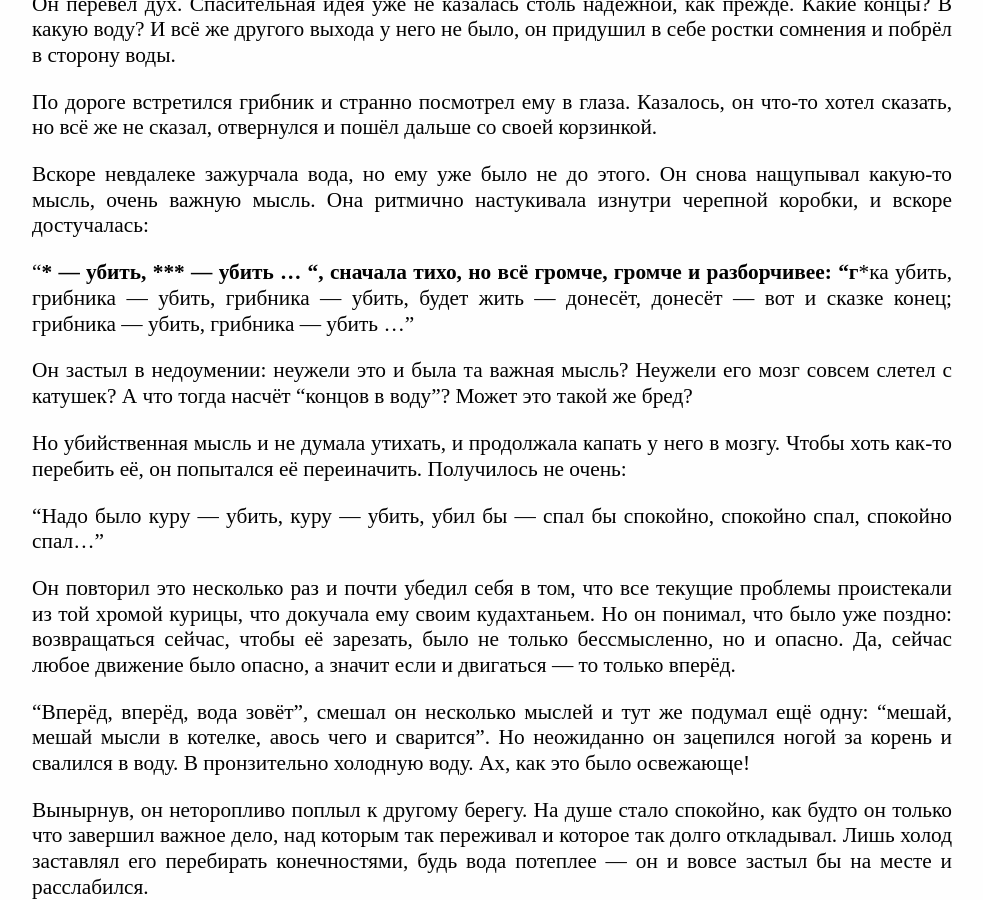
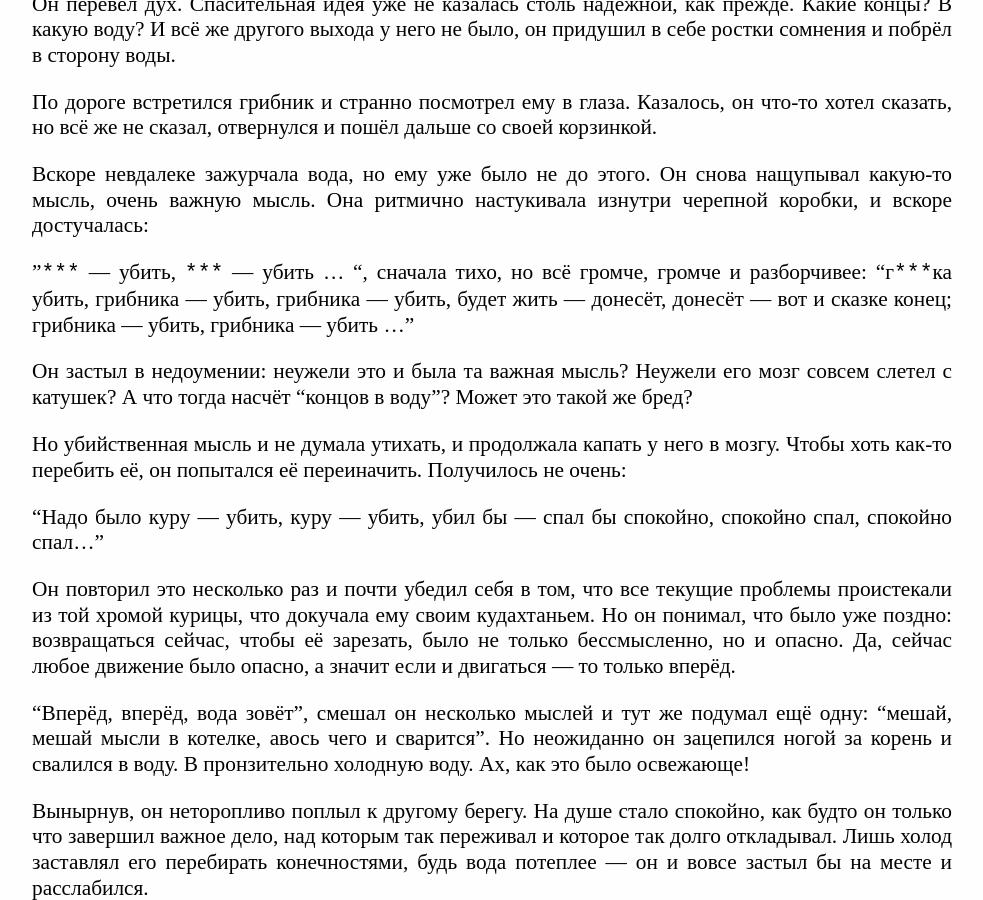
Before and after one commit to caryoscelus/eucalyptus-ff, a Jekyll site: the page built from text/chicken.md, in a window 1280 px wide and 900 px high, scrolled down 1616 px. Shown: the whole window, without its empty margins (148-1131 px from the left). Built offline with Jekyll 4.4.1, drawn with Linux system fonts in a browser that asks for light colours.

```diff
--- a/text/chicken.md
+++ b/text/chicken.md
@@ -82,8 +82,8 @@ title: Курица
 какую-то мысль, очень важную мысль. Она ритмично настукивала изнутри черепной
 коробки, и вскоре достучалась:
 
-"*** — убить, *** — убить ... ", сначала тихо, но всё громче, громче и
-разборчивее: "г***ка убить, грибника — убить, грибника — убить, будет жить —
+"`***` — убить, `***` — убить ... ", сначала тихо, но всё громче, громче и
+разборчивее: "г`***`ка убить, грибника — убить, грибника — убить, будет жить —
 донесёт, донесёт — вот и сказке конец; грибника — убить, грибника — убить ..."
 
 Он застыл в недоумении: неужели это и была та важная мысль? Неужели его мозг
```
